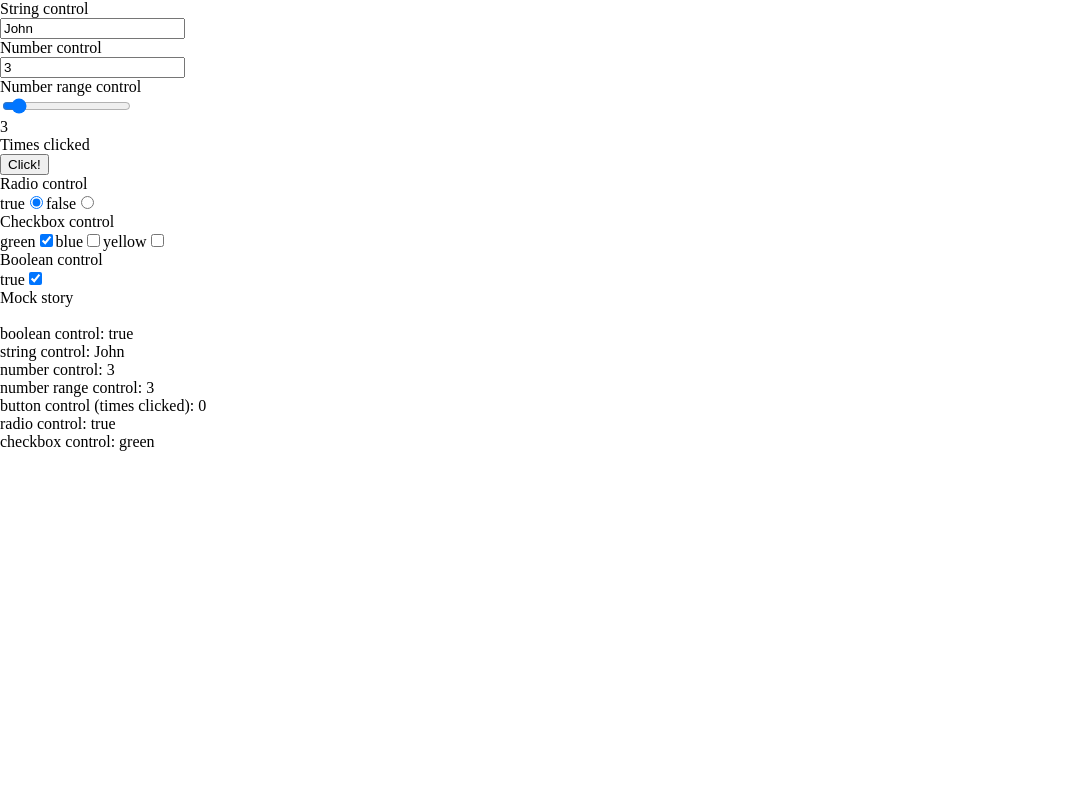
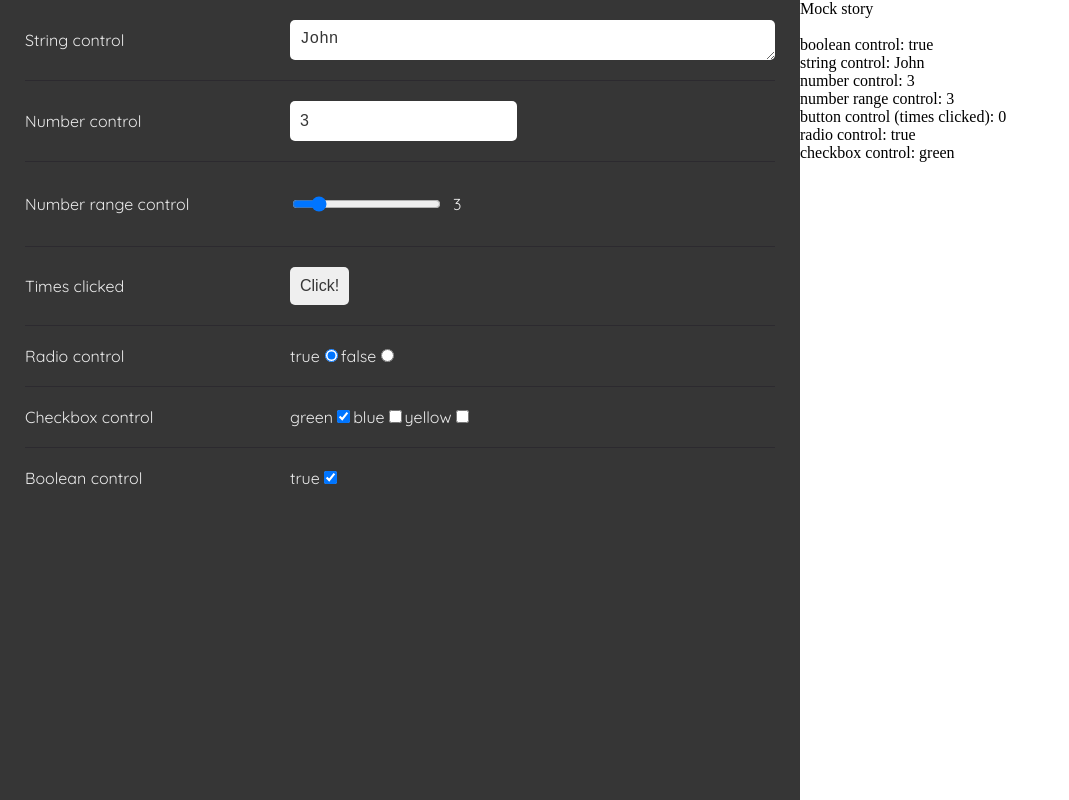
Before and after one commit to wintpann/storybox-react, a React (Create React App) app: page / in a window 1280 px wide. Shown: the whole page, without its empty margins (0-1069 px from the left). Built offline with nearby package versions, Linux system fonts and the light colour scheme.

Commit message:
Little styling

```diff
--- a/src/core/controls/boolean.tsx
+++ b/src/core/controls/boolean.tsx
@@ -5,11 +5,11 @@ export const RenderBooleanControl: FC<BooleanControl> = ({ name, value, setValue
     const onChange: ChangeEventHandler<HTMLInputElement> = (e) => setValue(e.target.checked);
 
     return (
-        <div className="">
-            <div className="">{name}</div>
+        <div className="storybox-control">
+            <div className="storybox-text storybox-control_label">{name}</div>
             <div className="">
-                <label className="">
-                    <span className="">{value ? 'true' : 'false'}</span>
+                <label className="storybox-text">
+                    <span className="storybox-text">{value ? 'true' : 'false'}</span>
                     <input type="checkbox" checked={value} onChange={onChange} />
                 </label>
             </div>
--- a/src/core/controls/button.tsx
+++ b/src/core/controls/button.tsx
@@ -5,9 +5,9 @@ export const RenderButtonControl: FC<ButtonControl> = ({ name, value, setValue }
     const onChange = () => setValue(value + 1);
 
     return (
-        <div className="">
-            <div className="">{name}</div>
-            <button type="button" className="" onClick={onChange}>
+        <div className="storybox-control">
+            <div className="storybox-text storybox-control_label">{name}</div>
+            <button type="button" className="storybox-control_button" onClick={onChange}>
                 Click!
             </button>
         </div>
--- a/src/core/controls/checkbox.tsx
+++ b/src/core/controls/checkbox.tsx
@@ -13,17 +13,18 @@ export const RenderCheckboxControl: FC<CheckboxControl> = ({ name, value, setVal
     };
 
     return (
-        <div className="">
-            <div className="">{name}</div>
+        <div className="storybox-control">
+            <div className="storybox-text storybox-control_label">{name}</div>
             <div className="">
                 {options.map((option) => (
-                    <label className="" key={option}>
-                        <span className="">{option}</span>
+                    <label className="storybox-text" key={option}>
+                        <span className="storybox-text">{option}</span>
                         <input
                             type="checkbox"
                             checked={value.includes(option)}
                             value={option}
                             onChange={onChange}
+                            className="storybox-text"
                         />
                     </label>
                 ))}
--- a/src/core/controls/number.tsx
+++ b/src/core/controls/number.tsx
@@ -65,10 +65,10 @@ export const RenderNumberControl: FC<NumberControl> = ({
     };
 
     return (
-        <div className="">
-            <div className="">{name}</div>
+        <div className="storybox-control">
+            <div className="storybox-text storybox-control_label">{name}</div>
             <input
-                className=""
+                className="storybox-input"
                 type={appearanceMap[appearance]}
                 step={step}
                 value={localValue}
@@ -79,7 +79,9 @@ export const RenderNumberControl: FC<NumberControl> = ({
                 max={max}
                 style={{ boxShadow: !isValid ? '0 0 5px 2px red' : 'none' }}
             />
-            {appearance === 'range' && <div className="">{localValue}</div>}
+            {appearance === 'range' && (
+                <div className="storybox-text storybox-control_range-outlet">{localValue}</div>
+            )}
         </div>
     );
 };
--- a/src/core/controls/radio.tsx
+++ b/src/core/controls/radio.tsx
@@ -5,17 +5,18 @@ export const RenderRadioControl: FC<RadioControl> = ({ name, value, setValue, op
     const onChange: ChangeEventHandler<HTMLInputElement> = (e) => setValue(e.target.value);
 
     return (
-        <div className="">
-            <div className="">{name}</div>
+        <div className="storybox-control">
+            <div className="storybox-text storybox-control_label">{name}</div>
             <div className="">
                 {options.map((option) => (
-                    <label className="" key={option}>
+                    <label className="storybox-text" key={option}>
                         <span className="">{option}</span>
                         <input
                             type="radio"
                             checked={option === value}
                             value={option}
                             onChange={onChange}
+                            className="storybox-text"
                         />
                     </label>
                 ))}
--- a/src/core/controls/string.tsx
+++ b/src/core/controls/string.tsx
@@ -8,7 +8,7 @@ export const RenderStringControl: FC<StringControl> = ({
     minLength,
     maxLength,
 }) => {
-    const onChange: ChangeEventHandler<HTMLInputElement> = (e) => {
+    const onChange: ChangeEventHandler<HTMLTextAreaElement> = (e) => {
         const updated: string = e.target.value;
         if (maxLength && updated.length > maxLength) return;
         if (minLength && updated.length < minLength) return;
@@ -17,9 +17,9 @@ export const RenderStringControl: FC<StringControl> = ({
     };
 
     return (
-        <div className="">
-            <div className="">{name}</div>
-            <input className="" type="text" value={value} onChange={onChange} />
+        <div className="storybox-control">
+            <div className="storybox-text storybox-control_label">{name}</div>
+            <textarea className="storybox-textarea" value={value} onChange={onChange} />
         </div>
     );
 };
--- a/src/core/story.tsx
+++ b/src/core/story.tsx
@@ -22,7 +22,7 @@ export const StoryBox: FC<{
 
     return (
         <div className="storybox-story">
-            <div className="storybox-story_controls-window">
+            <div className="storybox-story_controls-window storybox-scroll">
                 {Object.entries(controls).map(([id, control]) => (
                     <RenderControl key={id} control={control} />
                 ))}
--- a/src/core/styles.scss
+++ b/src/core/styles.scss
@@ -1,19 +1,122 @@
-@import url('https://fonts.googleapis.com/css2?family=Quicksand:wght@300&display=swap');
+@import url('https://fonts.googleapis.com/css2?family=Quicksand:wght@400&display=swap');
+
+$scrollbar-color: rgb(183, 183, 183);
+$background-color: #363636;
+$text-color: #ebebeb;
+$border-color: #2c2a2f;
+
+@mixin text-ellipsis() {
+    overflow: hidden;
+    text-overflow: ellipsis;
+    white-space: nowrap;
+}
+
+@mixin focusable() {
+    transition: transform 0.1s;
+    &:focus {
+        transform: scale(1.05);
+    }
+}
+
+@mixin activable() {
+    &:active {
+        transform: scale(1.1);
+    }
+}
+
+@mixin input() {
+    color: $background-color;
+    border: none;
+    outline: none;
+    padding: 10px;
+    box-sizing: border-box;
+    height: 40px;
+    border-radius: 5px;
+    font-size: 16px;
+    @include text-ellipsis;
+    @include focusable;
+}
 
 .storybox {
+    &-scroll {
+        scrollbar-color: $scrollbar-color transparent;
+
+        &::-webkit-scrollbar {
+            width: 10px;
+            height: 10px;
+
+            &-thumb {
+                border: 3px solid transparent;
+                background-clip: padding-box;
+                background-color: $scrollbar-color;
+                border-radius: 10px;
+            }
+
+            &-corner {
+                display: none;
+            }
+        }
+    }
+
+    &-control {
+        margin: 0 25px;
+        padding: 20px 0;
+        display: flex;
+        align-items: center;
+
+        &_range-outlet {
+            margin-left: 10px;
+        }
+
+        &_button {
+            padding: 10px;
+            color: $background-color;
+            font-size: 16px;
+            border-radius: 5px;
+            outline: none;
+            border: none;
+            cursor: pointer;
+            @include focusable;
+            @include activable;
+        }
+
+        &_label {
+            flex: 0 0 250px;
+            padding-right: 15px;
+        }
+        &:not(:last-of-type) {
+            border-bottom: 1px solid $border-color;
+        }
+    }
+
+    &-input {
+        @include input;
+    }
+
+    &-textarea {
+        @include input;
+        width: 100%;
+    }
+
     &-text {
         font-family: 'Quicksand', sans-serif;
-        font-size: 14px;
+        font-size: 16px;
+        color: $text-color;
     }
 
     &-story {
         width: 100%;
         height: 100%;
+        display: flex;
 
         &_controls-window {
+            flex: 0 0 800px;
+            background: $background-color;
+            overflow: auto;
         }
 
         &_children {
+            flex: 1;
         }
 
         &-container {
```
